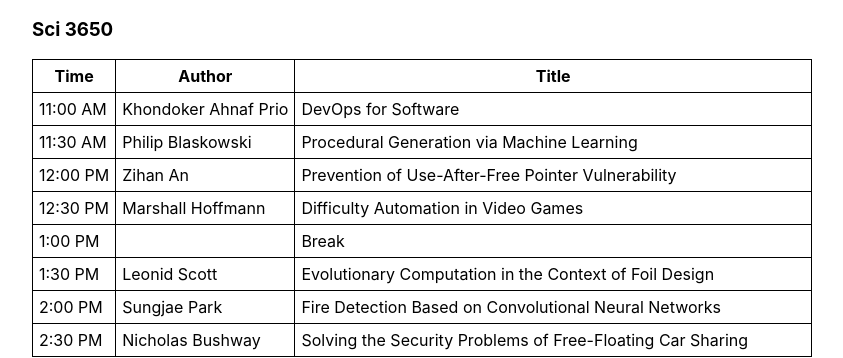
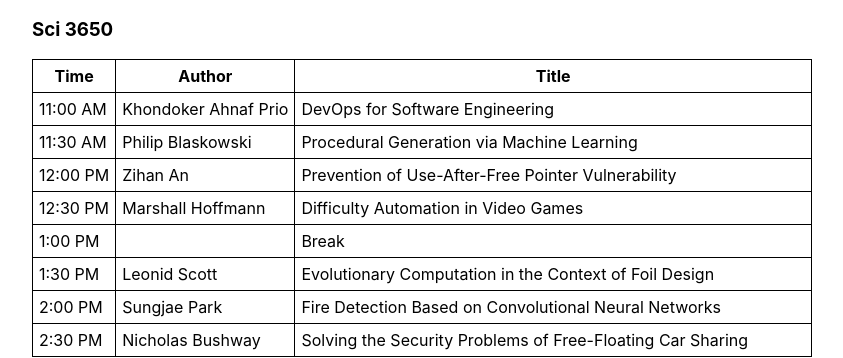
Before and after one commit to UMM-CSci/senior-seminar, a Jekyll site: the page built from current-schedule.html, in a window 1280 px wide. Shown: the part 449-807 px from the top of the page, without its empty margins (218-1061 px from the left). Built offline with Jekyll 4.4.1, drawn with Linux system fonts in a browser that asks for light colours.

Commit message:
propose name change of topic for Khondoker Prio

```diff
--- a/_seminars/spring2019/index.md
+++ b/_seminars/spring2019/index.md
@@ -24,7 +24,7 @@ papers:
     time: 2019-04-20 12:30 PM
     room: Sci 3610
 
-  - title: DevOps for Software
+  - title: DevOps for Software Engineering
     author: Khondoker Ahnaf Prio
     time: 2019-04-20 11:00 AM
     room: Sci 3650
```
